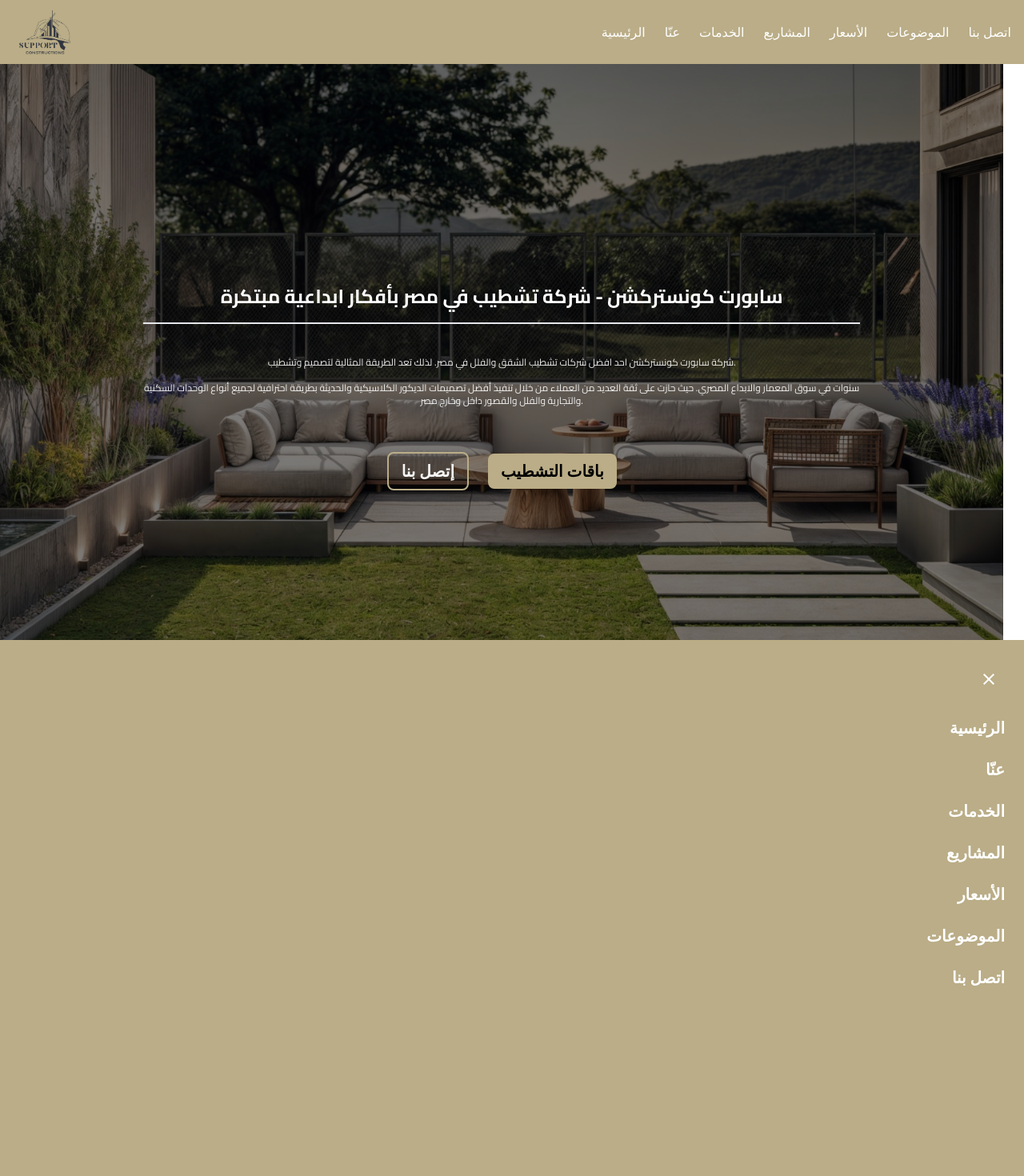
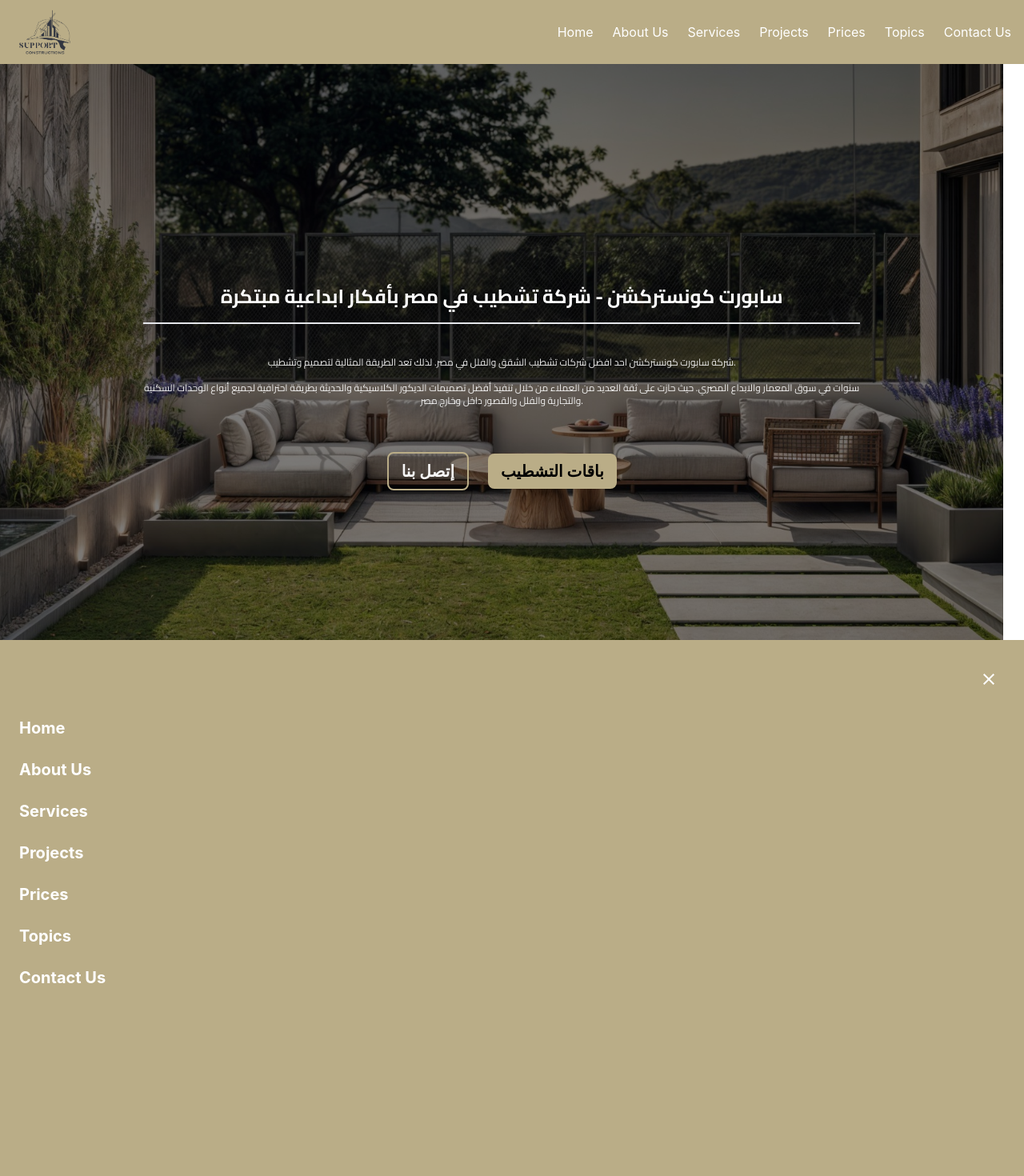
Before and after one commit to M0hamady/support-constructions-site, a React (Create React App) app: page / in a window 1280 px wide. Shown: the top 1470 px of the page at 80% size. Built offline with nearby package versions, Linux system fonts and the light colour scheme.

Commit message:
update in packages

```diff
--- a/src/components/Navbar/Navbar.tsx
+++ b/src/components/Navbar/Navbar.tsx
@@ -3,18 +3,22 @@
 import CloseIcon from "@mui/icons-material/Close";
 import { Link } from "react-router-dom";
 import { Logo } from "../../assets/images";
-import { CallOutlined } from "@mui/icons-material";
-import { Helmet } from "react-helmet"; // Import for dynamic SEO handling
+import {
+  CallOutlined,
+  MobileFriendly,
+  PhoneCallback,
+  PhoneCallbackRounded,
+} from "@mui/icons-material";
 
 const DesktopNav = () => (
-  <div className="hidden md:flex space-x-6 text-right">
-    <NavLink to="/">الرئيسية</NavLink>
-    <NavLink to="/about-us">عنّا</NavLink>
-    <NavLink to="/services">الخدمات</NavLink>
-    <NavLink to="/projects">المشاريع</NavLink>
-    <NavLink to="/prices">الأسعار</NavLink>
-    <NavLink to="/topics">الموضوعات</NavLink>
-    <NavLink to="/contact-us">اتصل بنا</NavLink>
+  <div className="hidden md:flex space-x-6">
+    <NavLink to="/">Home</NavLink>
+    <NavLink to="/about-us">About Us</NavLink>
+    <NavLink to="/services">Services</NavLink>
+    <NavLink to="/projects">Projects</NavLink>
+    <NavLink to="/prices">Prices</NavLink>
+    <NavLink to="/topics">Topics</NavLink>
+    <NavLink to="/contact-us">Contact Us</NavLink>
   </div>
 );
 
@@ -33,58 +37,58 @@
     <button
       className="self-end text-white text-2xl p-2"
       onClick={toggleMenu}
-      aria-label="إغلاق القائمة"
+      aria-label="Close menu"
     >
       <CloseIcon />
     </button>
     <Link
       to="/"
       onClick={toggleMenu}
-      className="text-xl font-bold hover:text-[#9E9195] text-right"
+      className="text-xl font-bold hover:text-[#9E9195]"
     >
-      الرئيسية
+      Home
     </Link>
     <Link
       to="/about-us"
       onClick={toggleMenu}
-      className="text-xl font-bold hover:text-[#9E9195] text-right"
+      className="text-xl font-bold hover:text-[#9E9195]"
     >
-      عنّا
+      About Us
     </Link>
     <Link
       to="/services"
       onClick={toggleMenu}
-      className="text-xl font-bold hover:text-[#9E9195] text-right"
+      className="text-xl font-bold hover:text-[#9E9195]"
     >
-      الخدمات
+      Services
     </Link>
     <Link
       to="/projects"
       onClick={toggleMenu}
-      className="text-xl font-bold hover:text-[#9E9195] text-right"
+      className="text-xl font-bold hover:text-[#9E9195]"
     >
-      المشاريع
+      Projects
     </Link>
     <Link
       to="/prices"
       onClick={toggleMenu}
-      className="text-xl font-bold hover:text-[#9E9195] text-right"
+      className="text-xl font-bold hover:text-[#9E9195]"
     >
-      الأسعار
+      Prices
     </Link>
     <Link
       to="/topics"
       onClick={toggleMenu}
-      className="text-xl font-bold hover:text-[#9E9195] text-right"
+      className="text-xl font-bold hover:text-[#9E9195]"
     >
-      الموضوعات
+      Topics
     </Link>
     <Link
       to="/contact-us"
       onClick={toggleMenu}
-      className="text-xl font-bold hover:text-[#9E9195] text-right"
+      className="text-xl font-bold hover:text-[#9E9195]"
     >
-      اتصل بنا
+      Contact Us
     </Link>
   </div>
 );
@@ -96,7 +100,7 @@
   to: string;
   children: React.ReactNode;
 }) => (
-  <Link to={to} className="relative text-white hover:text-[#9E9195] group" aria-label={`انتقل إلى صفحة ${children}`}>
+  <Link to={to} className="relative text-white hover:text-[#9E9195] group">
     {children}
     <div className="absolute bottom-0 left-0 w-full h-[2px] bg-[#9E9195] scale-x-0 group-hover:scale-x-100 transform origin-right transition-all duration-300"></div>
   </Link>
@@ -111,34 +115,11 @@
 
   return (
     <nav className="bg-[#baad87] text-white px-4">
-      <Helmet>
-        <title>Support Constructions - شركة دعم البناء</title>
-        <meta
-          name="description"
-          content="أهلاً بكم في Support Constructions. نحن نقدم أفضل خدمات البناء والإنشاءات للمشاريع التجارية والسكنية مع توفير حلول مبتكرة وعالية الجودة."
-        />
-        <meta
-          name="keywords"
-          content="دعم البناء, إنشاءات, مشاريع, خدمات البناء, دعم المشاريع, بناء سكني, بناء تجاري"
-        />
-        <meta name="robots" content="index, follow" />
-        <meta property="og:title" content="Support Constructions - شركة دعم البناء" />
-        <meta
-          property="og:description"
-          content="أهلاً بكم في Support Constructions. نحن نقدم أفضل خدمات البناء والإنشاءات للمشاريع التجارية والسكنية."
-        />
-        <meta property="og:image" content="URL_TO_IMAGE" />
-        <meta property="og:url" content="https://www.supportconstructions.com" />
-      </Helmet>
-
       <div className="container mx-auto flex justify-between items-center">
         {/* Logo Section */}
-        <div className="flex justify-start">
-          <img
-            className="w-[80px] h-[80px]"
-            src={Logo}
-            alt="الشعار - شركة دعم البناء"
-          />
+        <div className="">
+          <img className="w-[80px] h-[80px]" src={Logo} alt="Logo" />
+          {/* <h1 className="text-2xl font-bold">Support Construction</h1> */}
         </div>
 
         {/* Desktop Menu */}
@@ -146,10 +127,10 @@
 
         {/* Mobile Hamburger Icon */}
         <div className="md:hidden" >
-          <a href="tel:01003234531" aria-label="اتصل على 01003234531">
+          <a href="tel:01003234531" aria-label="Call 01003234531">
             <CallOutlined />
           </a>{" "}
-          {isOpen ? <CloseIcon /> : <MenuIcon />}
+          {isOpen ? <CloseIcon onClick={toggleMenu} /> : <MenuIcon  onClick={toggleMenu}/>}
         </div>
       </div>
 
```
